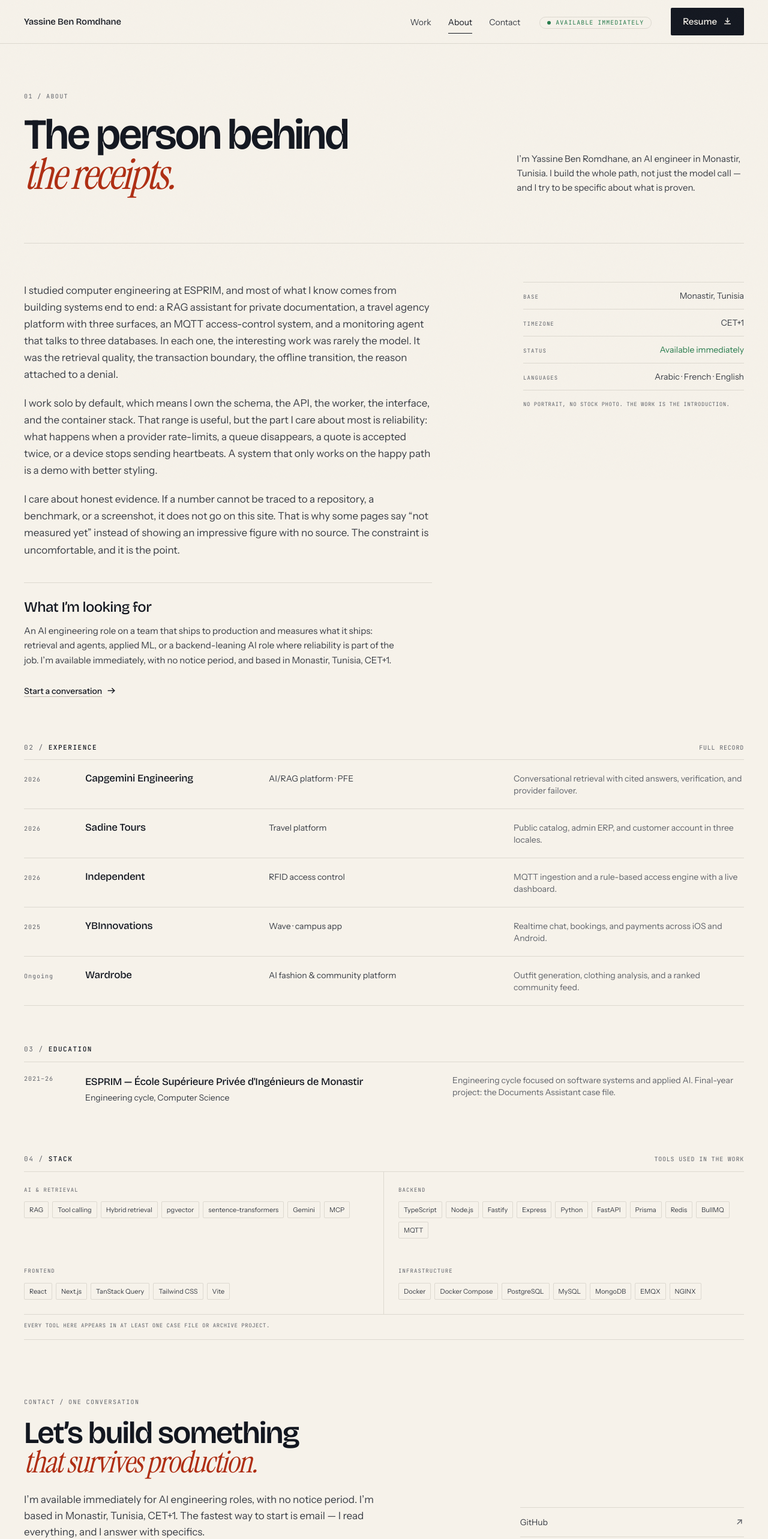
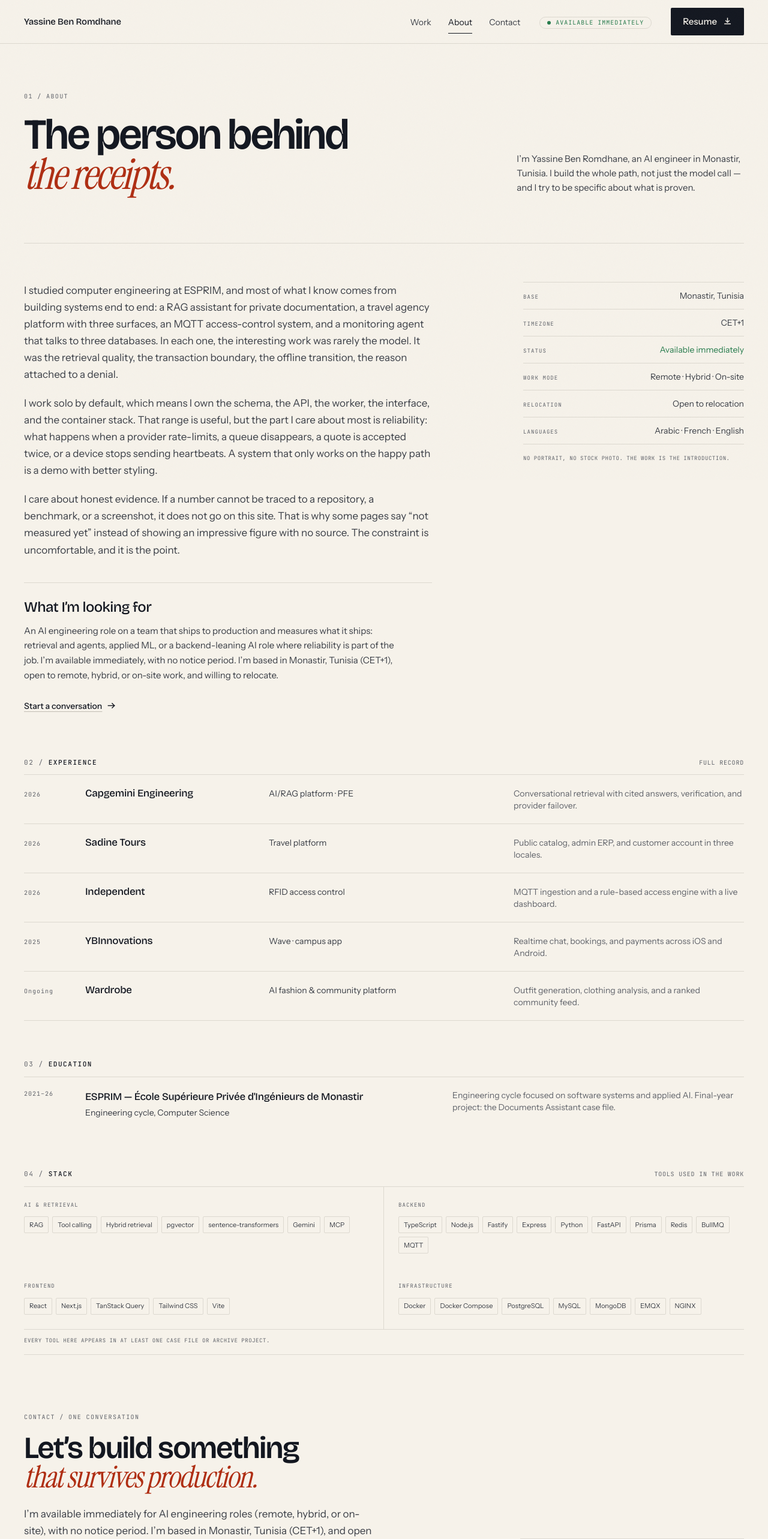
Before and after one commit to Yassine2606/portfolio, a Next.js app: page /about in a window 1280 px wide. Shown: the top 2566 px of the page at 60% size. Built offline with nearby package versions, Linux system fonts and the light colour scheme; no server answers.

Commit message:
Add confirmed work modes and relocation

```diff
--- a/src/app/about/page.tsx
+++ b/src/app/about/page.tsx
@@ -124,7 +124,8 @@ export default function AboutPage() {
                 An AI engineering role on a team that ships to production and measures what it
                 ships: retrieval and agents, applied ML, or a backend-leaning AI role where
                 reliability is part of the job. I&rsquo;m available immediately, with no notice
-                period, and based in {site.location}, {site.timezone}.
+                period. I&rsquo;m based in {site.location} ({site.timezone}), open to remote,
+                hybrid, or on-site work, and willing to relocate.
               </p>
               <Link
                 href="/#contact"
@@ -155,6 +156,18 @@ export default function AboutPage() {
                   Status
                 </dt>
                 <dd className="text-status text-right text-sm">{site.availability.label}</dd>
+              </div>
+              <div className="border-line flex items-baseline justify-between gap-4 border-b py-3">
+                <dt className="text-ink-faint font-mono text-[9px] tracking-[0.12em] uppercase">
+                  Work mode
+                </dt>
+                <dd className="text-ink-soft text-right text-sm">{site.availability.workModes}</dd>
+              </div>
+              <div className="border-line flex items-baseline justify-between gap-4 border-b py-3">
+                <dt className="text-ink-faint font-mono text-[9px] tracking-[0.12em] uppercase">
+                  Relocation
+                </dt>
+                <dd className="text-ink-soft text-right text-sm">{site.availability.relocation}</dd>
               </div>
               <div className="border-line flex items-baseline justify-between gap-4 border-b py-3">
                 <dt className="text-ink-faint font-mono text-[9px] tracking-[0.12em] uppercase">
--- a/src/components/home/hero.tsx
+++ b/src/components/home/hero.tsx
@@ -91,6 +91,13 @@ export function Hero() {
             </div>
             <div className="py-4">
               <dt className="text-ink-faint font-mono text-[9px] tracking-[0.12em] uppercase">
+                Work mode
+              </dt>
+              <dd className="text-ink-soft mt-2 text-sm">{site.availability.workModes}</dd>
+              <dd className="text-ink-soft mt-1 text-sm">{site.availability.relocation}</dd>
+            </div>
+            <div className="py-4">
+              <dt className="text-ink-faint font-mono text-[9px] tracking-[0.12em] uppercase">
                 Last shipped
               </dt>
               <dd className="text-ink-soft mt-2 text-sm">{site.lastShipped}</dd>
--- a/src/components/sections/contact-section.tsx
+++ b/src/components/sections/contact-section.tsx
@@ -26,9 +26,10 @@ export function ContactSection() {
             </span>
           </h2>
           <p className="text-ink-soft mt-6 max-w-[52ch] text-[17px] leading-[1.6]">
-            I&rsquo;m available immediately for AI engineering roles, with no notice period.
-            I&rsquo;m based in {site.location}, {site.timezone}. The fastest way to start is email —
-            I read everything, and I answer with specifics.
+            I&rsquo;m available immediately for AI engineering roles (remote, hybrid, or on-site),
+            with no notice period. I&rsquo;m based in {site.location} ({site.timezone}), and open to
+            relocation. The fastest way to start is email — I read everything, and I answer with
+            specifics.
           </p>
           <div className="mt-8">
             <CopyEmail email={site.email} />
--- a/src/content/site.ts
+++ b/src/content/site.ts
@@ -14,6 +14,8 @@ export const site = {
   availability: {
     label: "Available immediately",
     detail: "Monastir, Tunisia · CET+1",
+    workModes: "Remote · Hybrid · On-site",
+    relocation: "Open to relocation",
   },
 
   focus: "RAG, agents, and reliability",
```
Also changed, not shown: 7 other files (tests, documents, lock files or other folders).
